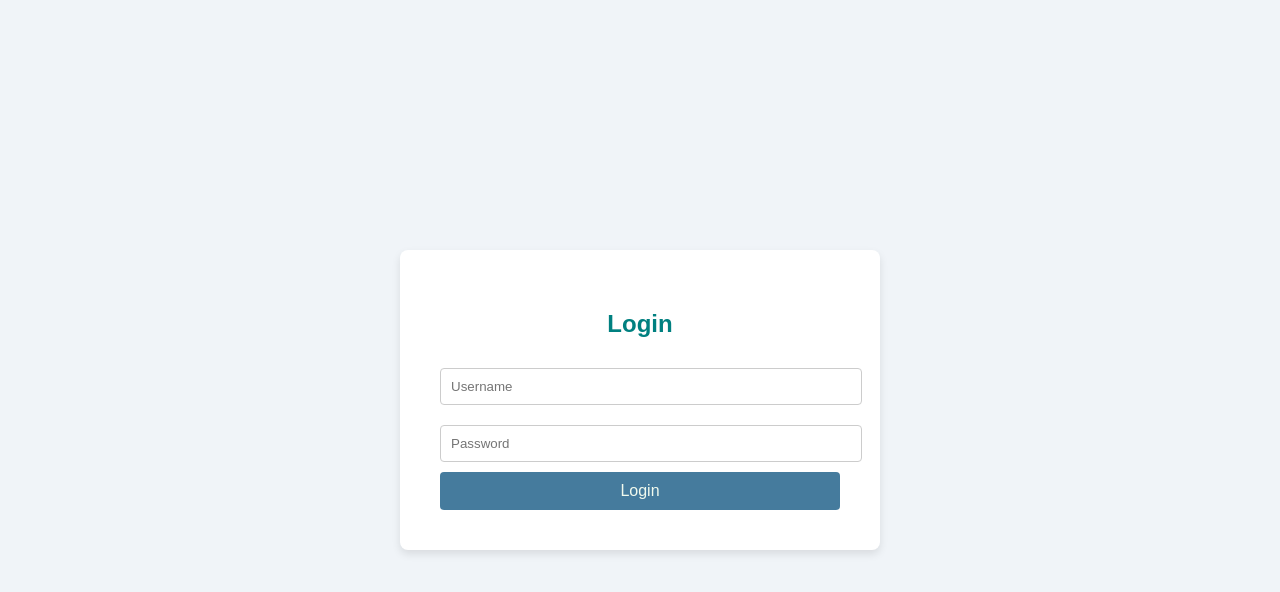
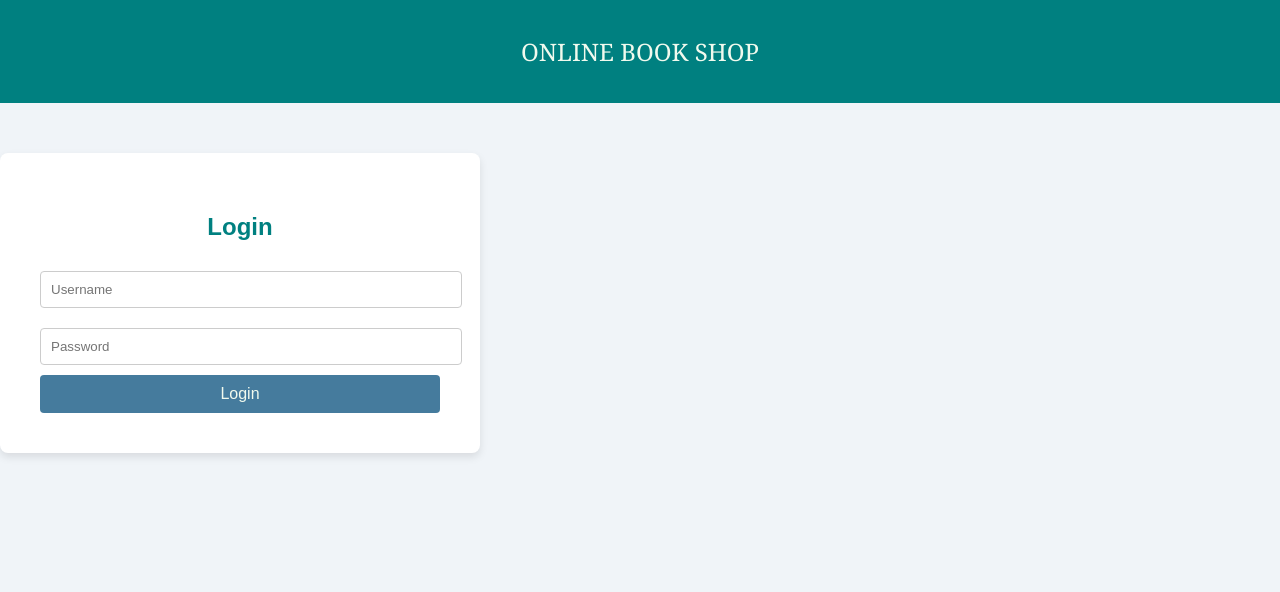
Before and after one commit to TanishkMalik01/Book-Store, a plain HTML site: page login.html in a window 1280 px wide. Drawn offline with Linux system fonts and the light colour scheme.

Commit message:
Update login.html

```diff
--- a/login.html
+++ b/login.html
@@ -8,12 +8,33 @@
         body {
             font-family: Arial, sans-serif;
             background-color: #f0f4f8;
-            display: flex;
-            align-items: center;
-            justify-content: center;
-            height: 100vh;
             margin: 0;
+            padding: 0;
         }
+
+        /* Header styling - Align to top of the page */
+        .header {
+            background-color: teal;
+            color: #f1faee;
+            text-align: center;
+            padding: 20px;
+            font-size: 32px;
+            font-family: 'Georgia', serif;
+        }
+
+        .header button {
+            background-color: teal;
+            color: #f1faee;
+            border: none;
+            padding: 15px 30px;
+            font-size: 24px;
+            cursor: pointer;
+            font-family: 'Georgia', serif;
+            width: 100%;
+            text-align: center;
+        }
+
+        /* Center the login form */
         .login-container {
             width: 100%;
             max-width: 400px;
@@ -22,12 +43,15 @@
             box-shadow: 0 4px 8px rgba(0, 0, 0, 0.1);
             border-radius: 8px;
             text-align: center;
+            margin-top: 50px;
         }
+
         .login-container h2 {
             color: teal;
             font-size: 24px;
             margin-bottom: 20px;
         }
+
         .login-container input[type="text"],
         .login-container input[type="password"] {
             width: 100%;
@@ -36,6 +60,7 @@
             border: 1px solid #ccc;
             border-radius: 4px;
         }
+
         .login-container input[type="submit"] {
             width: 100%;
             padding: 10px;
@@ -46,6 +71,7 @@
             font-size: 16px;
             cursor: pointer;
         }
+
         .login-container input[type="submit"]:hover {
             background-color: teal;
         }
@@ -53,6 +79,14 @@
 </head>
 <body>
 
+<!-- Header with clickable "ONLINE BOOK SHOP" button at the top -->
+<div class="header">
+    <button onclick="window.location.href='index.html'">
+        ONLINE BOOK SHOP
+    </button>
+</div>
+
+<!-- Login form below the header -->
 <div class="login-container">
     <h2>Login</h2>
     <form action="#" method="post">
```
